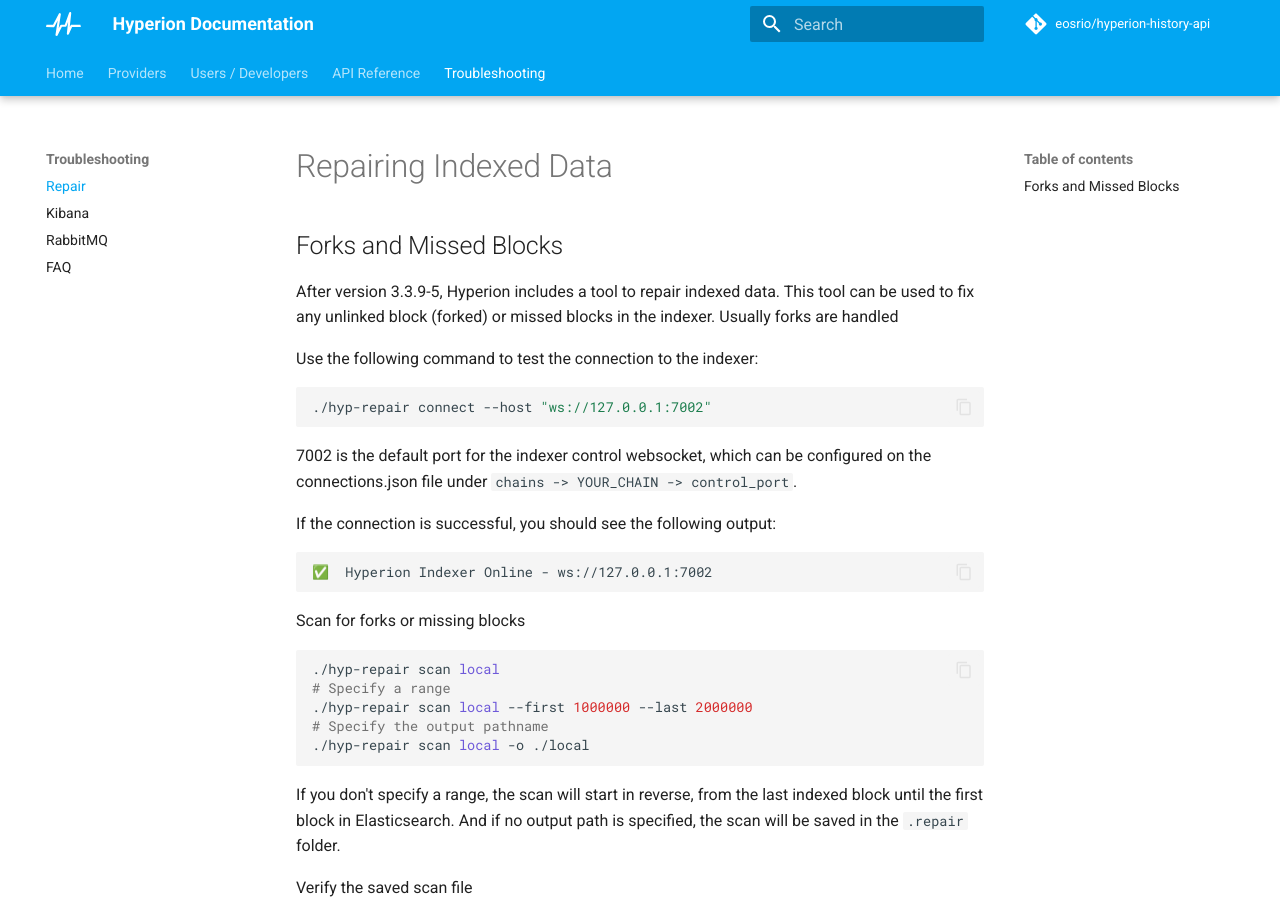
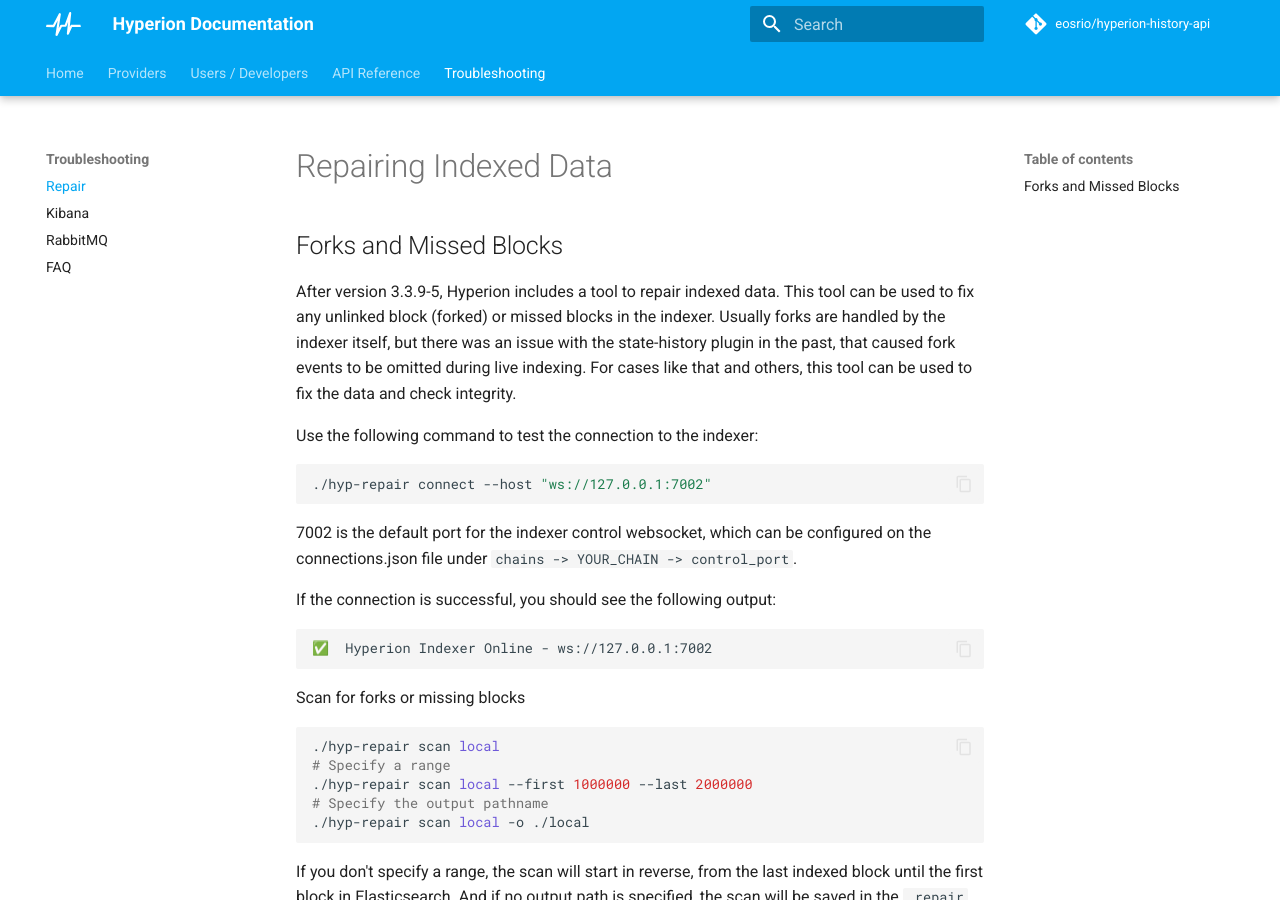
Before and after one commit to eosrio/hyperion-docs, an MkDocs documentation site: the page built from docs/help/repair.md, in a window 1280 px wide and 900 px high. Built offline with MkDocs 1.6.1 and Material for MkDocs 9.7.7, drawn with Linux system fonts in a browser that asks for light colours; comment, search, counter and statistics services are not loaded.

Commit message:
update text

```diff
--- a/docs/help/repair.md
+++ b/docs/help/repair.md
@@ -4,7 +4,9 @@
 
 After version 3.3.9-5, Hyperion includes a tool to repair indexed data. This tool can be used to fix any unlinked
 block (forked)
-or missed blocks in the indexer. Usually forks are handled
+or missed blocks in the indexer. Usually forks are handled by the indexer itself, but there was an issue with the
+state-history plugin in the past, that caused fork events to be omitted during live indexing.
+For cases like that and others, this tool can be used to fix the data and check integrity.
 
 Use the following command to test the connection to the indexer:
 
```
